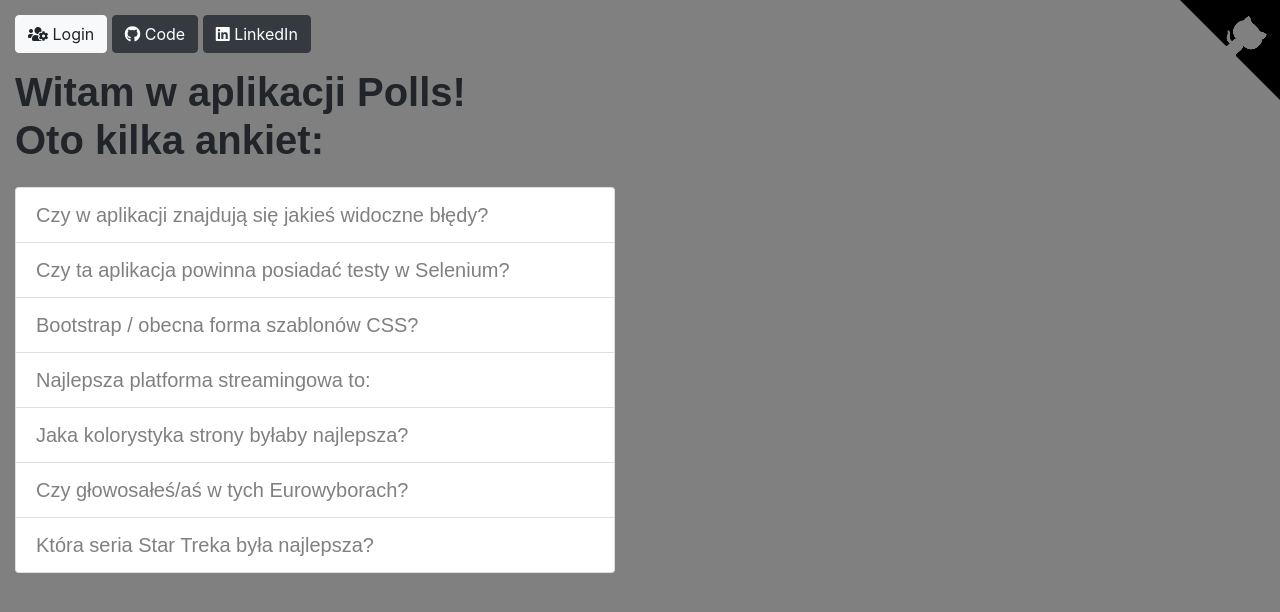
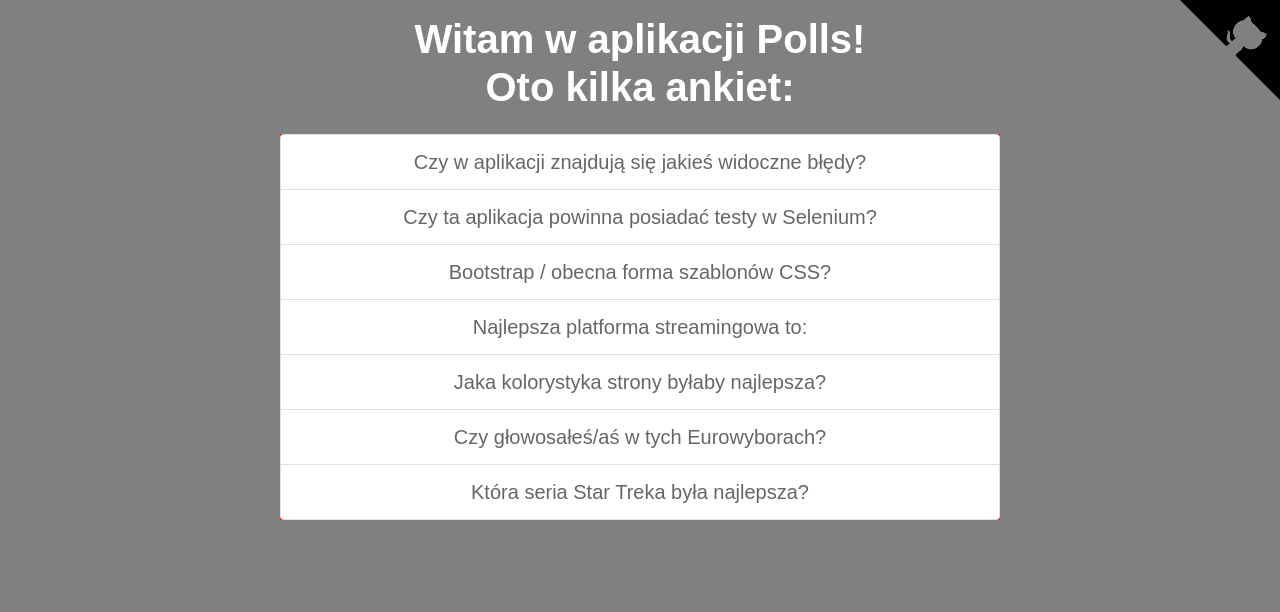
Before and after one commit to Sonny-skyez/Polls_Django_2.1, a Django app: page /polls/ in a window 1280 px wide. Shown: the top 612 px of the page. Run offline with Django 3.2, Linux system fonts and the light colour scheme; data comes from the database, SQL or seed files in the repository; some libraries are stand-ins or nearby versions.

Commit message:
change container aligment co center

```diff
--- a/polls/templates/polls/base.html
+++ b/polls/templates/polls/base.html
@@ -39,16 +39,11 @@
           src=p+'://platform.twitter.com/widgets.js';fjs.parentNode.insertBefore(js,fjs);}}
           (document, 'script', 'twitter-wjs');
         </script>
+    </a>
 
     <body>
 
-    <a class="btn btn-light" href="{% url 'admin:index' %}"><i class="fas fa-users-cog"></i> Login</a>
-    <a class="btn btn-dark" target="_blank" rel="noopener noreferrer"
-       href="https://github.com/Sonny-skyez/Polls_Django_2.1"><i class="fab fa-github"></i> Code</a>
-    <a class="btn btn-dark" target="_blank" rel="noopener noreferrer"
-       href="https://www.linkedin.com/in/krzysztof-brymer/"><i class="fab fa-linkedin"></i> LinkedIn</a>
+        {% block body %} {% endblock %}
 
-
-    {% block body %} {% endblock %}
     </body>
 </html>
--- a/polls/templates/polls/index.html
+++ b/polls/templates/polls/index.html
@@ -5,14 +5,17 @@
 {% block body %}
 
 
-    <h1>Witam w aplikacji Polls! <br/> Oto kilka ankiet:</h1>
+    <div class="container">
+
+        <h1 class="text-center">Witam w aplikacji Polls! <br/>Oto kilka ankiet:</h1>
 
 
             {% if latest_question_list %}
 
-            <ul class='list-group' style="width: 600px;">
+                <ul class='list-group text-center'>
                     {% for question in latest_question_list %}
-                    <li class="list-group-item"><a href="{% url 'polls:detail' question.id %}">{{ question.question_text }}</a></li>
+                        <li class="list-group-item"><a href="{% url 'polls:detail' question.id %}">
+                            {{ question.question_text }}</a></li>
                     {% endfor %}
                 </ul>
 
--- a/static/polls/style.css
+++ b/static/polls/style.css
@@ -1,5 +1,5 @@
 li a {
-    color: Grey;
+    color: #666666;
     font-size: 20px;
     font-family: 'Arial';
 }
@@ -18,9 +18,9 @@ body {
 
 h1 {
     font-size: 40px;
+    color: white;
     font-family: 'Arial';
     font-weight: bold;
-    padding-top: 15px;
     padding-bottom: 15px;
 }
 
@@ -35,15 +35,11 @@ h2 {
 }
 
 
-ul {
-    color: black;
-}
-
-
 li p {
     color: White;
     font-size: 20px;
     font-family: 'Arial';
+    background-color: red;
 }
 
 
@@ -60,3 +56,22 @@ p1 {
     font-family: 'Arial';
     background: white;
 }
+
+
+.container {
+    width: 60%;
+    margin: auto;
+}
+
+
+.buttons {
+    width: 50%%;
+    margin: auto;
+}
+
+
+.list-group {
+    width: 100%;
+    background-color: red;
+    margin: auto;
+}
```
Also changed, not shown: polls/templates/polls/detail.html (+11 -0 lines), polls/templates/polls/results.html (+9 -1 lines). Lines whose indentation alone changed are shown as unchanged.
